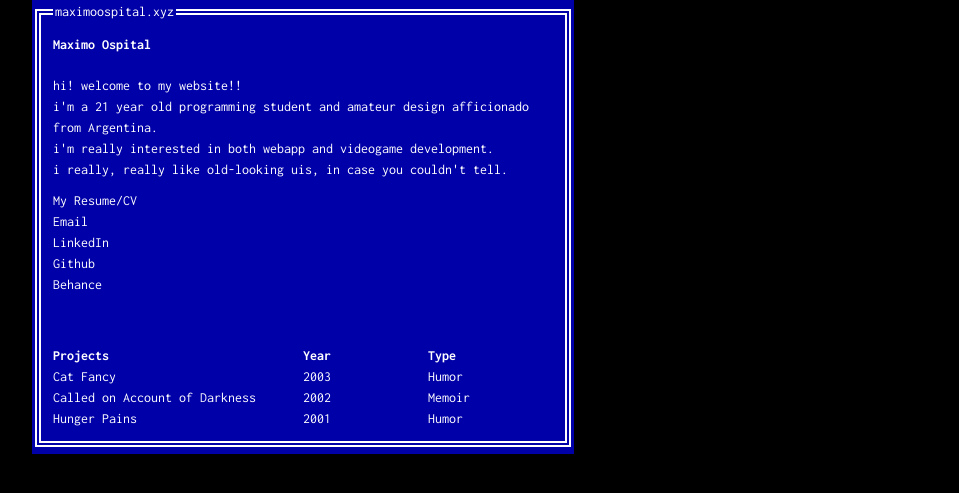
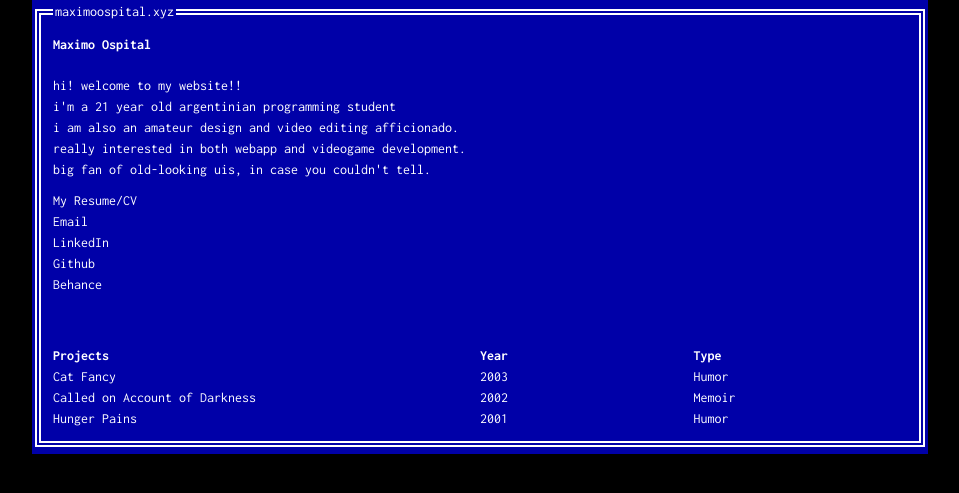
Before and after one commit to maximoospital/maximoospital.github.io, a Jekyll site: the page built from index.html, in a window 1280 px wide. Shown: the top 493 px of the page, without its empty margins (160-1119 px from the left). Built offline with Jekyll 4.4.1, drawn with Linux system fonts in a browser that asks for light colours.

Commit message:
update ui

```diff
--- a/_config.yml
+++ b/_config.yml
@@ -9,9 +9,10 @@ g_analytics: UA-12345678-1
 header: Maximo Ospital
 desc: |+
   hi! welcome to my website!! <br>
-  i'm a 21 year old programming student and amateur design afficionado from Argentina. <br>
-  i'm really interested in both webapp and videogame development. <br>
-  i really, really like old-looking uis, in case you couldn't tell.
+  i'm a 21 year old argentinian programming student <br>
+  i am also an amateur design and video editing afficionado. <br>
+  really interested in both webapp and videogame development. <br>
+  big fan of old-looking uis, in case you couldn't tell.
 
 # posts
 date_format: "%Y"
--- a/assets/tuicss.css
+++ b/assets/tuicss.css
@@ -1591,7 +1591,6 @@ input[type=button] {
 .tui-window {
   background-color: rgb(0, 0, 168);
   padding: 1px;
-  display: inline-block;
   position: relative;
   box-shadow: 10px 10px black;
   color: white;
```
